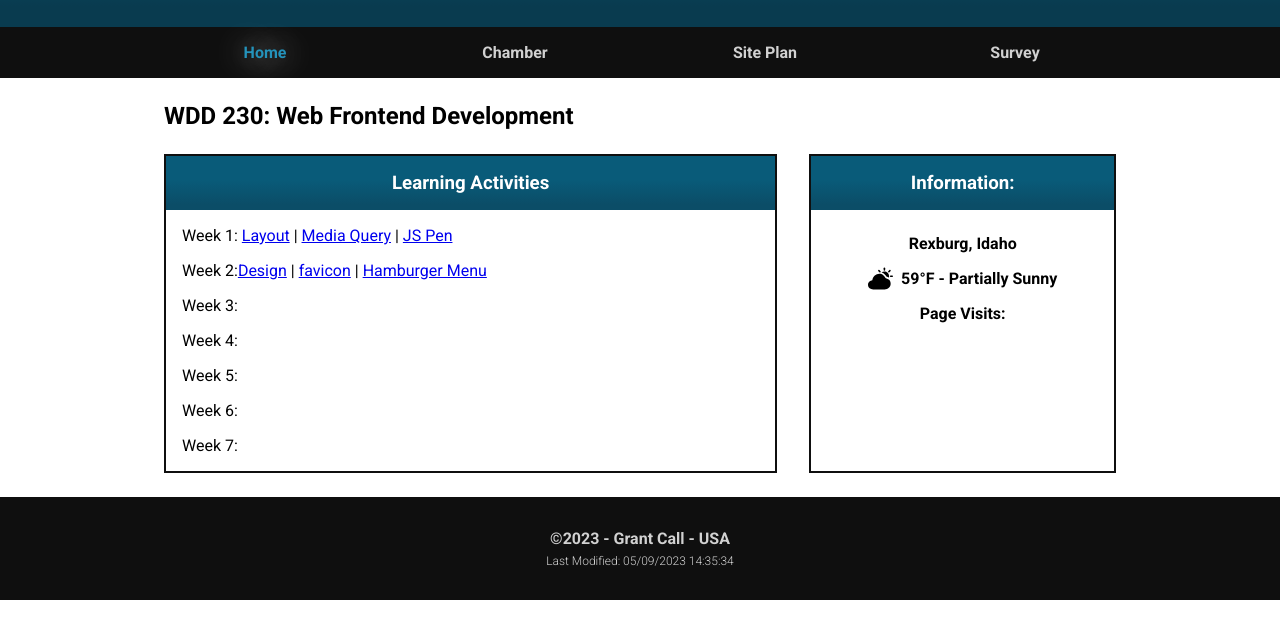
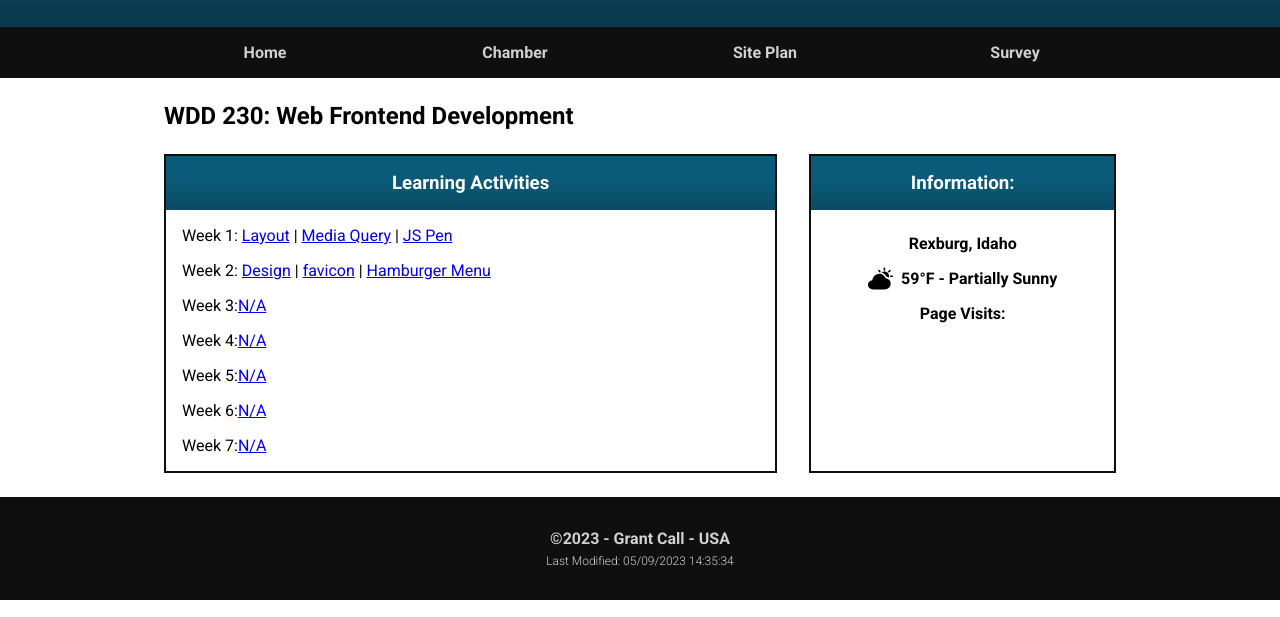
Before and after one commit to kg7shw/wdd230, a website: page index.html in a window 1280 px wide. Shown: the part 183-800 px from the top of the page. Drawn offline with Linux system fonts and the light colour scheme.

Commit message:
Fixed contrast error, and links error

```diff
--- a/index.html
+++ b/index.html
@@ -56,7 +56,7 @@
             </li>
 
             <li class="item">
-              <span class="sub_text">Week 2:</span
+              <span class="sub_text">Week 2: </span
               ><a class="sub_link" href="#">Design</a>
               <span class="divider">|</span>
               <a class="sub_link" href="#">favicon</a>
@@ -67,19 +67,19 @@
             </li>
 
             <li class="item">
-              <span class="sub_text">Week 3:</span><a href="#"></a>
+              <span class="sub_text">Week 3:</span><a href="#">N/A</a>
             </li>
             <li class="item">
-              <span class="sub_text">Week 4:</span><a href="#"></a>
+              <span class="sub_text">Week 4:</span><a href="#">N/A</a>
             </li>
             <li class="item">
-              <span class="sub_text">Week 5:</span><a href="#"></a>
+              <span class="sub_text">Week 5:</span><a href="#">N/A</a>
             </li>
             <li class="item">
-              <span class="sub_text">Week 6:</span><a href="#"></a>
+              <span class="sub_text">Week 6:</span><a href="#">N/A</a>
             </li>
             <li class="item">
-              <span class="sub_text">Week 7:</span><a href="#"></a>
+              <span class="sub_text">Week 7:</span><a href="#">N/A</a>
             </li>
           </ul>
         </div>
--- a/styles/_base.scss
+++ b/styles/_base.scss
@@ -42,8 +42,7 @@
 
       &.active,
       &:hover {
-        color: rgba(36, 147, 187, 1);
-        text-shadow: 0px 0px 3rem #d1d1d1;
+        color: #d1d1d1;
         transition: color 300ms;
       }
     }
```
Also changed, not shown: styles/main.css.
